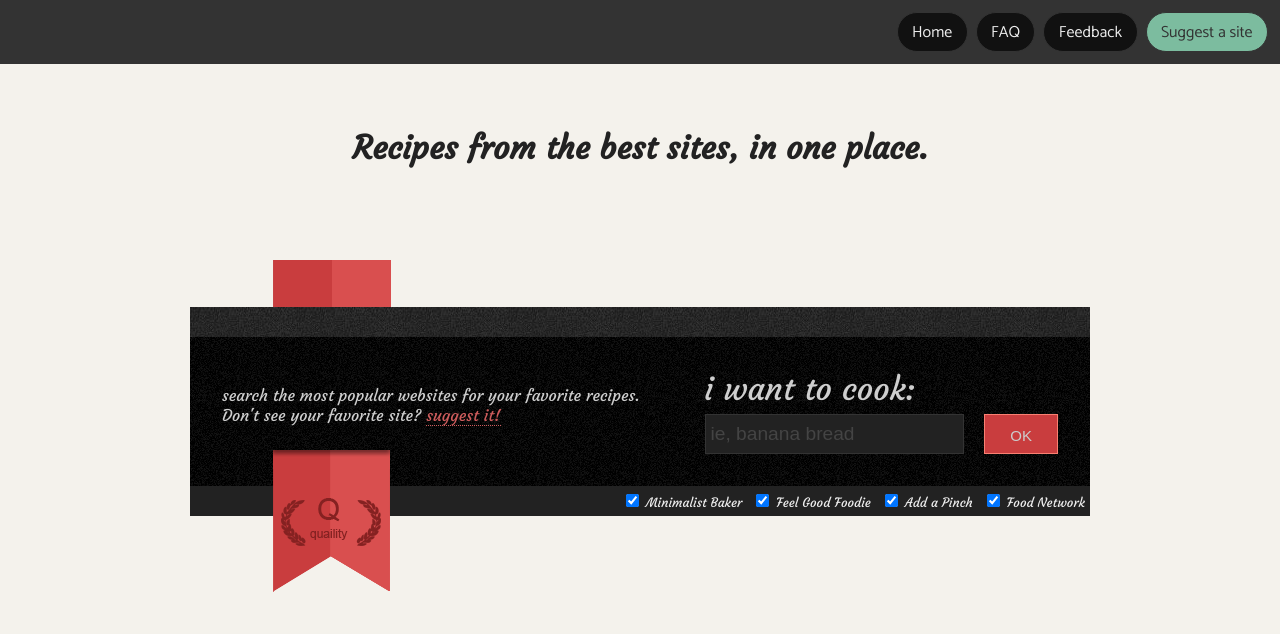
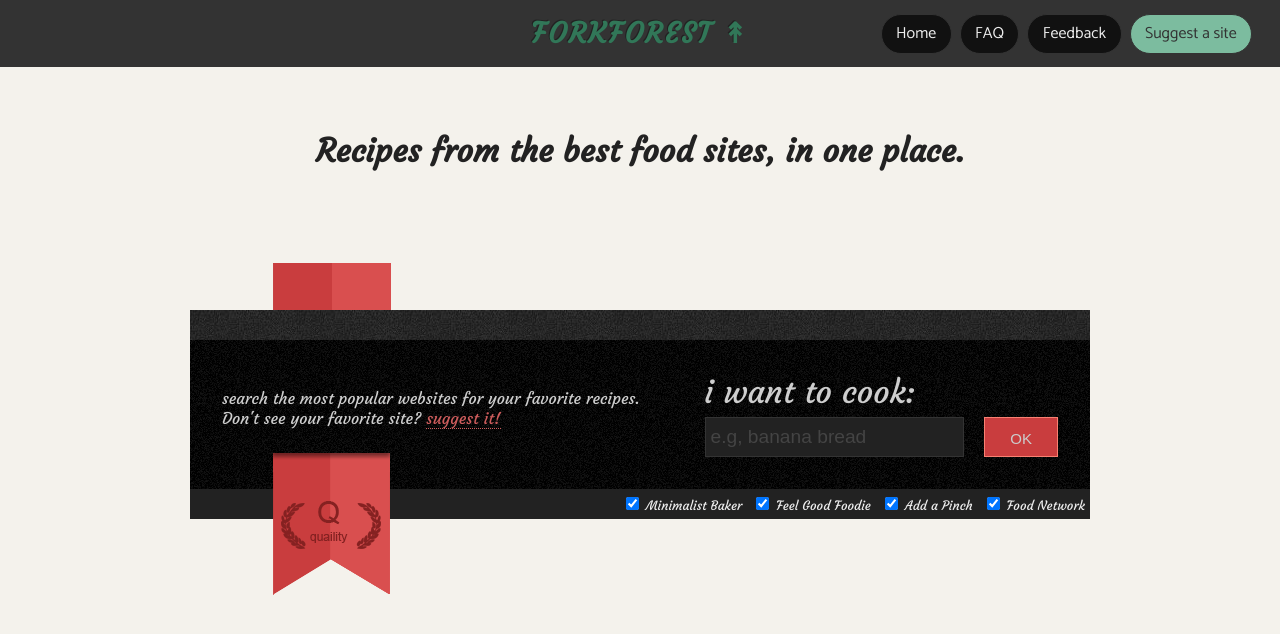
Before and after one commit to sqram/recipes-client, a SvelteKit app: page / in a window 1280 px wide. Shown: the top 634 px of the page. Built offline with nearby package versions, Linux system fonts and the light colour scheme.

Commit message:
added sitename to top nav

```diff
--- a/src/components/Nav.svelte
+++ b/src/components/Nav.svelte
@@ -1,9 +1,20 @@
 <script>
+// @ts-nocheck
+
+  import { suggestSiteModalState, closeSuggestSiteModal, openSuggestSiteModal } from '../stores';
+
   let isFeedbackOpen = false;
   let feedbackMessage = '';
+  let feedbackCaptchaChecked = false;
 
   function openFeedback() {
     isFeedbackOpen = true;
+    isSuggestSiteOpen = false;
+  }
+
+  function openSuggestSite() {
+    isFeedbackOpen = false;
+    openSuggestSiteModal();
   }
 
   function closeFeedback() {
@@ -11,17 +22,41 @@
     feedbackMessage = '';
   }
 
-  function handleSubmit(event) {
+  function closeSuggestSite() {
+    closeSuggestSiteModal();
+  }
+
+
+  function handleFeedbackSubmit(event) {
+    if (feedbackCaptchaChecked) {
+      event.preventDefault();
+      return;
+    }
+
     event.preventDefault();
     closeFeedback();
+  }
+
+  function handleSuggestSiteSubmit(event) {
+    if ($suggestSiteModalState.captchaChecked) {
+      event.preventDefault();
+      return;
+    }
+
+    event.preventDefault();
+    closeSuggestSite();
   }
 </script>
 
 <nav>
-  <a href="/">Home</a>
-  <a href="/about">FAQ</a>
-  <button type="button" on:click={openFeedback}>Feedback</button>
-  <a href="/">Suggest a site</a>
+  <div class="nav-spacer"></div>
+  <div class="brand">ForkForest ↟</div>
+  <div class="nav-links">
+    <a href="/">Home</a>
+    <a href="/about">FAQ</a>
+    <button type="button" on:click={openFeedback}>Feedback</button>
+    <button class="accent-button" type="button" on:click={openSuggestSite}>Suggest a site</button>
+  </div>
 </nav>
 
 {#if isFeedbackOpen}
@@ -30,9 +65,42 @@
     <div class="modal" role="dialog" aria-modal="true" aria-label="Feedback form" on:click|stopPropagation>
       <button class="close-button" type="button" on:click={closeFeedback} aria-label="Close feedback form">×</button>
       <h3>Send feedback</h3>
-      <form on:submit={handleSubmit}>
+      <form on:submit={handleFeedbackSubmit}>
         <label for="feedback-input">What would you like to share?</label>
         <input id="feedback-input" bind:value={feedbackMessage} placeholder="Tell us what you think" />
+        <label class="captcha" for="feedback-captcha">
+          <input id="feedback-captcha" type="checkbox" bind:checked={feedbackCaptchaChecked} />
+          <span>Leave this unchecked</span>
+        </label>
+        <button type="submit">Submit</button>
+      </form>
+    </div>
+  </div>
+{/if}
+
+{#if $suggestSiteModalState.isOpen}
+  <div class="modal-backdrop" role="presentation" on:click={closeSuggestSite}>
+    <!-- svelte-ignore a11y-click-events-have-key-events -->
+    <div class="modal" role="dialog" aria-modal="true" aria-label="Suggest a site form" on:click|stopPropagation>
+      <button class="close-button" type="button" on:click={closeSuggestSite} aria-label="Close suggest a site form">×</button>
+      <h3>Suggest a site</h3>
+      <form on:submit={handleSuggestSiteSubmit}>
+        <label for="site-suggestion-input">Which site should we add?</label>
+        <input
+          id="site-suggestion-input"
+          value={$suggestSiteModalState.formValue}
+          on:input={(event) => suggestSiteModalState.update((state) => ({ ...state, formValue: event.currentTarget.value }))}
+          placeholder="e.g. www.example.com"
+        />
+        <label class="captcha" for="suggest-site-captcha">
+          <input
+            id="suggest-site-captcha"
+            type="checkbox"
+            checked={$suggestSiteModalState.captchaChecked}
+            on:change={(event) => suggestSiteModalState.update((state) => ({ ...state, captchaChecked: event.currentTarget.checked }))}
+          />
+          <span>Leave this unchecked</span>
+        </label>
         <button type="submit">Submit</button>
       </form>
     </div>
@@ -42,10 +110,39 @@
 <style>
   nav {
     display: flex;
-    justify-content: flex-end;
-    padding: 0.5rem 0;
+    align-items: center;
+    justify-content: space-between;
+    min-height: 3.2rem;
+    padding: 0.5rem 1rem;
     background: #333;
     font-family: 'Catamaran', sans-serif;
+  }
+
+  .nav-spacer {
+    flex: 1;
+  }
+
+  .nav-links {
+    display: flex;
+    align-items: center;
+    justify-content: flex-end;
+    flex: 1;
+  }
+
+  .brand {
+    color: #f4f2ec;
+    font-weight: 700;
+    letter-spacing: 0.08em;
+    text-transform: uppercase;
+    font-size: 0.95rem;
+    text-align: center;
+    pointer-events: none;
+    margin: 0 1rem;
+    flex: 0 0 auto;
+    color: #317758;
+    font-size: 28px;
+    font-family: 'Courgette', cursive;
+    text-shadow: -1px -1px #222;
   }
 
   nav a,
@@ -61,7 +158,7 @@
     font: inherit;
   }
 
-  nav a:last-of-type {
+  .accent-button {
     background: #7cbc9f;
     color: #333;
     margin-right: 0.75rem;
@@ -107,6 +204,17 @@
     font-size: 0.95rem;
   }
 
+  .captcha {
+    position: absolute;
+    left: -9999px;
+    top: auto;
+    width: 1px;
+    height: 1px;
+    overflow: hidden;
+    opacity: 0;
+    pointer-events: none;
+  }
+
   input {
     padding: 0.6rem 0.7rem;
     border: 1px solid #ccc;
@@ -121,4 +229,17 @@
     border-radius: 999px;
     padding: 0.45rem 0.85rem;
   }
+
+  @media (max-width: 1068px) {
+    .brand {
+      order: 1;
+      color: #ff4d4d;
+    }
+    .nav-spacer {
+      order: 2;
+    }
+    .nav-links {
+      order: 3
+    }
+  }
 </style>
--- a/src/components/SearchInput.svelte
+++ b/src/components/SearchInput.svelte
@@ -47,7 +47,7 @@
   <!-- <h1>Search for a recipe:</h1> -->
   <h1>i want to cook:</h1>
   <label>
-    <input type="text" placeholder='ie, banana bread' bind:value={searchTerm}>
+    <input type="text" placeholder='e.g, banana bread' bind:value={searchTerm}>
     <input type="submit" value="ok">
   </label>
 </form>
--- a/src/components/SidePanel.svelte
+++ b/src/components/SidePanel.svelte
@@ -18,7 +18,7 @@
   <span class="close" on:click={handleCloseClick}>close</span>
   <div class="title">{ $currentRecipe.title}</div>
   <section>
-    <a class="original-url" href={$currentRecipe.url}>see this recipe in the original website</a>
+    <a class="original-url" href={$currentRecipe.url} target="_blank">see this recipe in the original website</a>
     <div class="ingredients">
       <h3>Ingredients:</h3>
       <ul>
@@ -195,10 +195,11 @@
   }
 
   div.instructions {
-    line-height: 2;
+    line-height: 1.5
   }
 
   div.instructions > ul > li {
     list-style: auto;
+    margin-bottom: 15px;
   }
 </style>
--- a/src/components/SiteRecipesContainer.svelte
+++ b/src/components/SiteRecipesContainer.svelte
@@ -73,7 +73,9 @@
 	section {
 		margin-top: 13%;
 
-		background: url('/img/noise.png');
+		 background-image:
+      linear-gradient(rgba(255, 255, 255, 0.2), rgba(255, 255, 255, 0)),
+      url('/img/noise.png');
 		color: #999;
 		display: flex;
 		position: relative;
--- a/src/routes/+page.svelte
+++ b/src/routes/+page.svelte
@@ -1,7 +1,7 @@
 <script>
   // @ts-nocheck
   import { onMount } from 'svelte';
-  import { isSidepanelVisible, sites } from '../stores';
+  import { isSidepanelVisible, sites, openSuggestSiteModal } from '../stores';
   import SearchInput from '../components/SearchInput.svelte';
   import SiteRecipesContainer from '../components/SiteRecipesContainer.svelte';
   import SidePanel from '../components/SidePanel.svelte';
@@ -20,13 +20,13 @@
 </script>
 
 <main class="page-content">
-  <h1>Recipes from the best sites, in one place.</h1>
+  <h1>Recipes from the best food sites, in one place.</h1>
 
   <article class="search-section">
     <div class="ribbon-container"></div>
     <p>
       search the most popular websites for your favorite recipes. Don't see your favorite site?
-      <a href="#">suggest it!</a>
+      <a href="#" on:click|preventDefault={openSuggestSiteModal}>suggest it!</a>
     </p>
     <SearchInput />
   </article>
@@ -44,7 +44,7 @@
     <SidePanel />
   {/if}
 
-  <section class="search-results" class:dimmed={$isSidepanelVisible}>
+  <section class="search-results">
     {#each $sites as site}
       {#if site.isChecked}
         {#if site.isFetching}
@@ -118,8 +118,8 @@
     transition: opacity 0.2s ease;
   }
 
-  .search-results.dimmed {
-    opacity: 0.8;
+  /* .search-results.dimmed {
+    opacity: 0.95;
     filter: brightness(0.8);
-  }
+  } */
 </style>
--- a/src/stores.js
+++ b/src/stores.js
@@ -17,6 +17,20 @@ export const currentRecipe = writable({
 });
 
 export const isSidepanelVisible = writable(false)
+
+export const suggestSiteModalState = writable({
+  isOpen: false,
+  formValue: '',
+  captchaChecked: false
+});
+
+export function openSuggestSiteModal() {
+  suggestSiteModalState.set({ isOpen: true, formValue: '', captchaChecked: false });
+}
+
+export function closeSuggestSiteModal() {
+  suggestSiteModalState.set({ isOpen: false, formValue: '', captchaChecked: false });
+}
 
 export const sites = writable([
   {
```
Also changed, not shown: src/app.css (+9 -0 lines).
